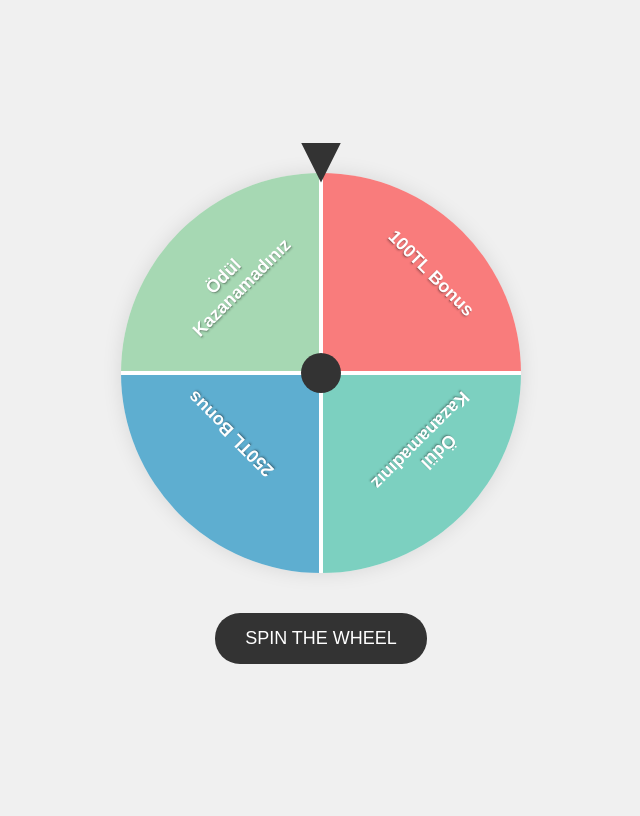
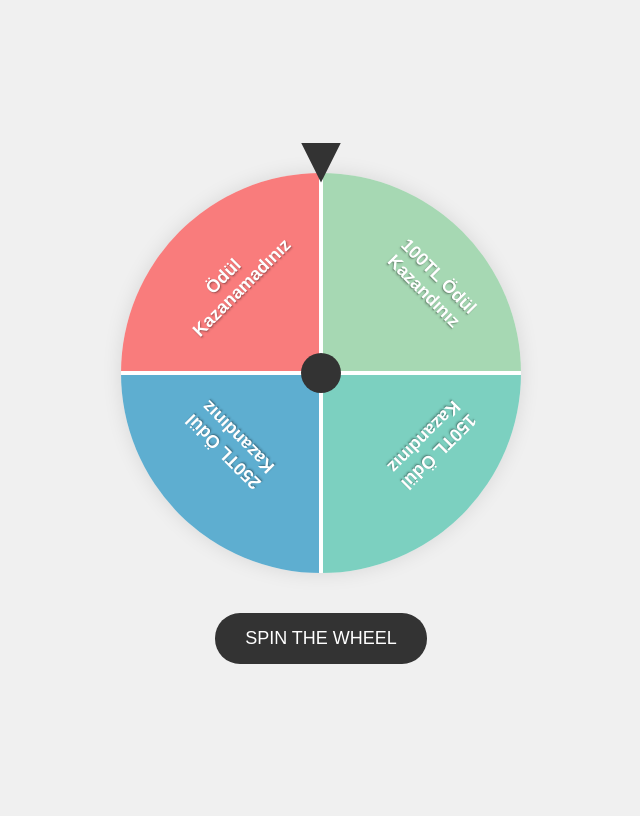
Before and after one commit to SERHA1/api-req, a Flask app: template templates/wheel.html in a window 1280 px wide. Shown: the whole page, without its empty margins (319-959 px from the left). Run offline with Flask 3, Linux system fonts and the light colour scheme; the template is opened without the code that fills it, so the values that code supplies are empty; some libraries are stand-ins or nearby versions.

Commit message:
Fwheel 28 -additional award fix

```diff
--- a/app.py
+++ b/app.py
@@ -52,7 +52,8 @@ cur.execute("""
     CREATE TABLE IF NOT EXISTS used_party_ids (
         id SERIAL PRIMARY KEY,
         party_id TEXT UNIQUE NOT NULL,
-        used_at TIMESTAMP DEFAULT CURRENT_TIMESTAMP
+        used_at TIMESTAMP DEFAULT CURRENT_TIMESTAMP,
+        game_id INTEGER
     );
 """)
 conn.commit()
@@ -70,26 +71,37 @@ cur.execute("""
 """)
 conn.commit()
 
+# First, add the game_id column to the used_party_ids table
+cur.execute("""
+    ALTER TABLE used_party_ids
+    ADD COLUMN IF NOT EXISTS game_id INTEGER;
+""")
+conn.commit()
+
 # Function to check if the party_id is already used
 def is_party_id_used(party_id):
     cur.execute("SELECT 1 FROM used_party_ids WHERE party_id = %s", (str(party_id),))  # Cast party_id to string
     return cur.fetchone() is not None
 
-# Function to store the party_id
-def store_party_id(party_id):
-    cur.execute("INSERT INTO used_party_ids (party_id) VALUES (%s) ON CONFLICT DO NOTHING", (str(party_id),))
+# Update the store_party_id function to accept a game_id parameter
+def store_party_id(party_id, game_id=None):
+    cur.execute("INSERT INTO used_party_ids (party_id, game_id) VALUES (%s, %s) ON CONFLICT (party_id) DO UPDATE SET game_id = EXCLUDED.game_id",
+                (str(party_id), game_id))
     conn.commit()
 
-# Add new function to store game results
+# Update the store_game_result function to return the inserted ID
 def store_game_result(party_id, result_type, amount=None, bonus_plan_id=None):
     cur.execute(
         """
         INSERT INTO game_results (party_id, result_type, amount, bonus_plan_id)
         VALUES (%s, %s, %s, %s)
+        RETURNING id
         """,
         (str(party_id), result_type, amount, bonus_plan_id)
     )
+    result = cur.fetchone()
     conn.commit()
+    return result[0] if result else None
 
 # Function to unpad the decrypted data (PKCS7 padding)
 def unpad(data):
@@ -119,11 +131,11 @@ GAME_SEGMENTS = [
     {'position': 3, 'type': 'win', 'text': 'Win 250TL Bonus', 'amount': 250, 'planId': 14747}
 ]
 
-# Update the WHEEL_SEGMENTS to match the wheel's visual layout
+# Update the WHEEL_SEGMENTS to include 150TL prize
 WHEEL_SEGMENTS = [
-    {'position': 0, 'type': 'win', 'text': 'Win 100TL Bonus', 'amount': 100, 'planId': 14747},
-    {'position': 1, 'type': 'lose', 'text': 'Ödül Kazanamadınız'},
-    {'position': 2, 'type': 'win', 'text': 'Win 250TL Bonus', 'amount': 250, 'planId': 14747},
+    {'position': 0, 'type': 'win', 'text': '100TL Ödül Kazandınız', 'amount': 100, 'planId': 14747},
+    {'position': 1, 'type': 'win', 'text': '150TL Ödül Kazandınız', 'amount': 150, 'planId': 14747},
+    {'position': 2, 'type': 'win', 'text': '250TL Ödül Kazandınız', 'amount': 250, 'planId': 14747},
     {'position': 3, 'type': 'lose', 'text': 'Ödül Kazanamadınız'}
 ]
 
@@ -485,7 +497,7 @@ def spin():
         # Store result in database first
         if winning_segment['type'] == 'win':
             print(f"WIN result: {winning_segment['amount']}TL")
-            store_game_result(
+            game_id = store_game_result(
                 party_id=party_id,
                 result_type='win',
                 amount=winning_segment['amount'],
@@ -540,7 +552,7 @@ def spin():
                 api_message = "Error processing bonus. Please contact support."
         else:
             print("LOSE result")
-            store_game_result(
+            game_id = store_game_result(
                 party_id=party_id,
                 result_type='lose',
                 amount=None,
@@ -549,8 +561,8 @@ def spin():
             api_success = True
             api_message = winning_segment['text']
 
-        # Mark as played
-        store_party_id(party_id)
+        # Mark as played with the game_id
+        store_party_id(party_id, game_id)
         session['can_play'] = False
 
         # Return success response with the correct message
--- a/templates/wheel.html
+++ b/templates/wheel.html
@@ -31,10 +31,10 @@
             box-shadow: 0 0 20px rgba(0,0,0,0.1);
             overflow: hidden;
             background: conic-gradient(
-                #F97C7C 0deg 90deg,    /* Red segment */
-                #7CD0C0 90deg 180deg,  /* Teal segment */
-                #5EAED0 180deg 270deg, /* Blue segment */
-                #A6D8B3 270deg 360deg  /* Green segment */
+                #A6D8B3 0deg 90deg,    /* Light green for 100TL */
+                #7CD0C0 90deg 180deg,  /* Medium green for 150TL */
+                #5EAED0 180deg 270deg, /* Dark green for 250TL */
+                #F97C7C 270deg 360deg  /* Red for no award */
             );
         }
 
@@ -155,9 +155,9 @@
     <div class="wheel-container">
         <div class="pointer"></div>
         <div class="wheel" id="wheel">
-            <div class="text-label">100TL Bonus</div>
-            <div class="text-label">Ödül Kazanamadınız</div>
-            <div class="text-label">250TL Bonus</div>
+            <div class="text-label">100TL Ödül Kazandınız</div>
+            <div class="text-label">150TL Ödül Kazandınız</div>
+            <div class="text-label">250TL Ödül Kazandınız</div>
             <div class="text-label">Ödül Kazanamadınız</div>
             <div class="wheel-center"></div>
         </div>
```
